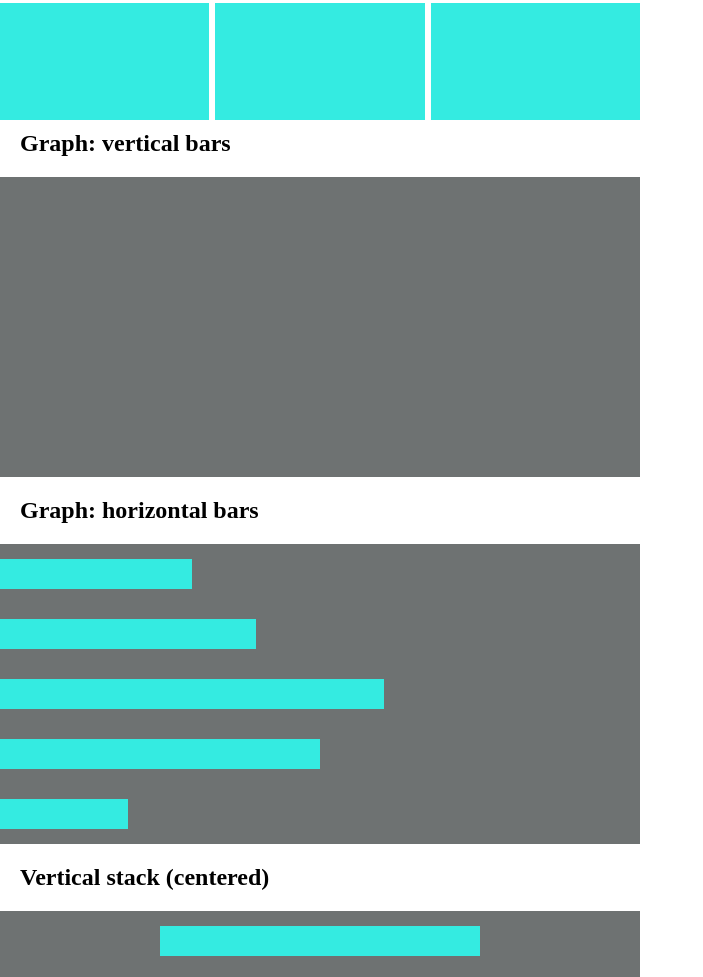
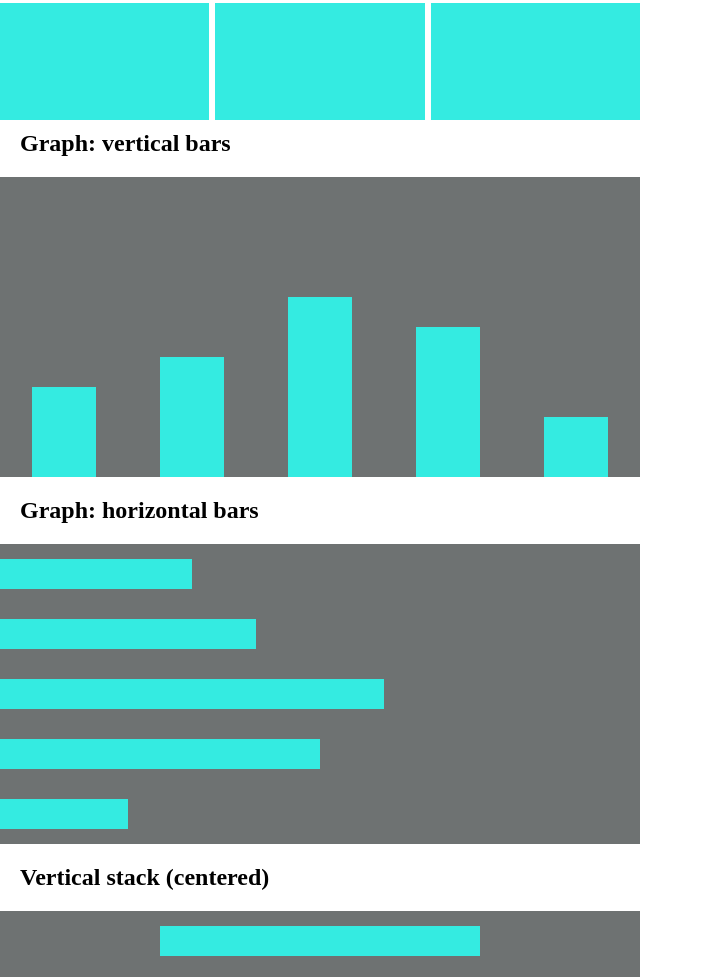
Before and after one commit to harinathvutla/Grid, a plain HTML site: page index.html in a window 1280 px wide. Shown: the part 1946-2923 px from the top of the page, without its empty margins (0-703 px from the left). Drawn offline with Linux system fonts and the light colour scheme.

Commit message:
vertical-bars bug fix

```diff
--- a/index.html
+++ b/index.html
@@ -86,11 +86,11 @@
     <div>
         <h2 class="heading">Graph: vertical bars</h2>
         <div class="vertical-bars">
-            <div :30%;"></div>
-            <div :40%;"></div>
-            <div :60%;"></div>
-            <div :50%;"></div>
-            <div :20%;"></div>
+            <div style="height:30%;"></div>
+            <div style="height:40%;"></div>
+            <div style="height:60%;"></div>
+            <div style="height:50%;"></div>
+            <div style="height:20%;"></div>
         </div>
     </div>
     <div>
--- a/styles.css
+++ b/styles.css
@@ -78,6 +78,7 @@
 	column-gap: 10%;
 	align-items: flex-end;
 	background-color: rgb(110, 114, 114);
+	justify-content: center;
 }
 
 .vertical-bars > div {
```
